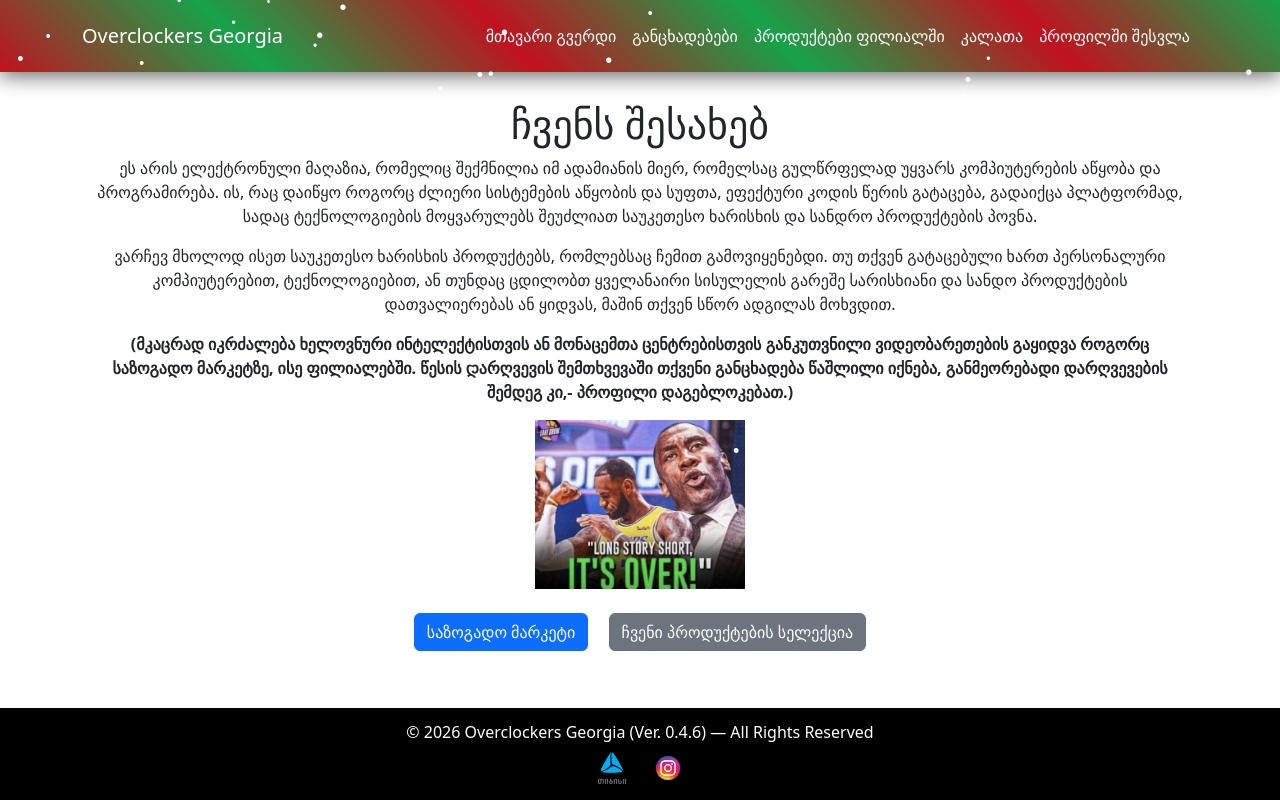
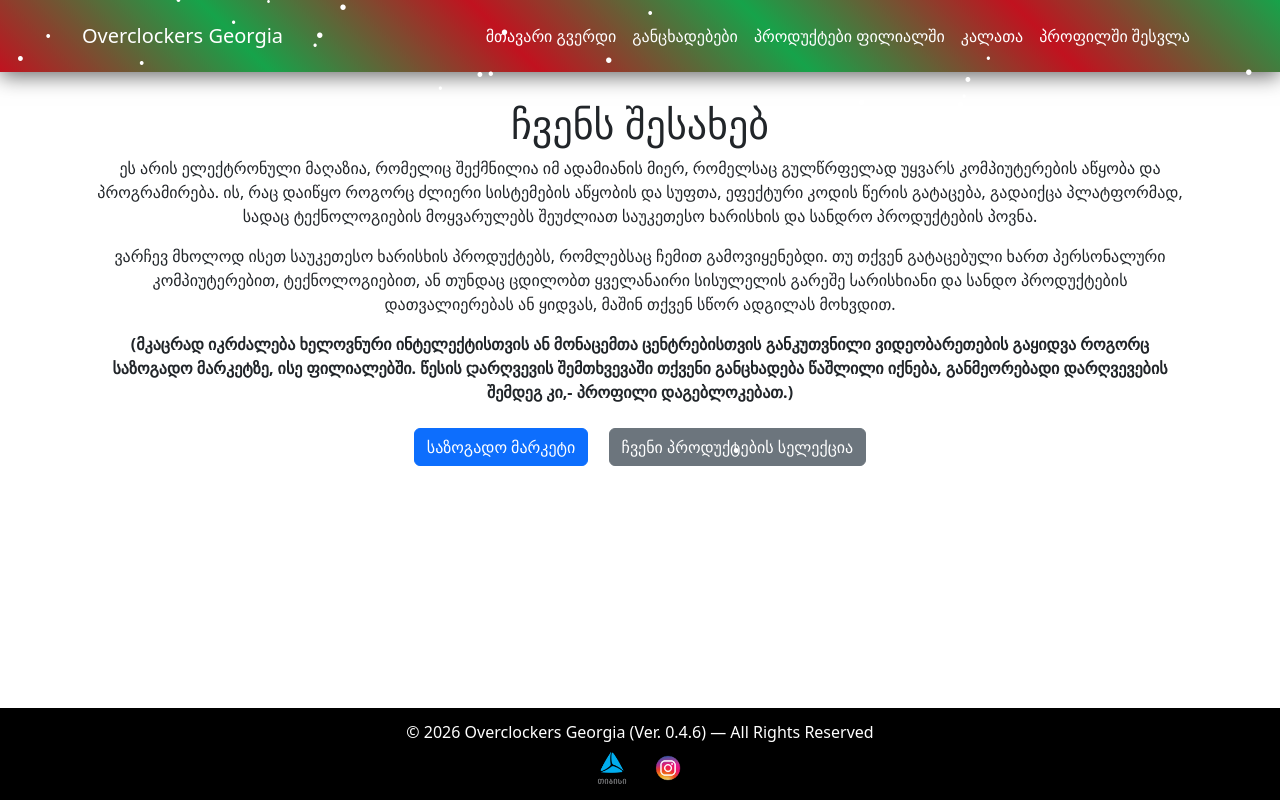
Before and after one commit to BigBossVenomSnake/Overclockers-Georgia, a Flask app: page / in a window 1280 px wide. Run offline with Flask 3, Linux system fonts and the light colour scheme.

Commit message:
Removed joke photo

```diff
--- a/templates/OverclockersGeorgia.html
+++ b/templates/OverclockersGeorgia.html
@@ -22,8 +22,6 @@
       წაშლილი იქნება, განმეორებადი დარღვევების შემდეგ კი,- პროფილი დაგებლოკებათ.) </strong>
     </p>
 
-    <img src="{{ url_for ('static', filename='over.png')}}" style="max-height: 210px; max-width: 210px;">
-
     <div class="text-center mt-4">
         <a href="{{ url_for('products') }}" class="btn btn-primary mx-2 mb-2">საზოგადო მარკეტი</a>
         <a href="{{ url_for('categories') }}" class="btn btn-secondary mx-2 mb-2">ჩვენი პროდუქტების სელექცია</a>
```
